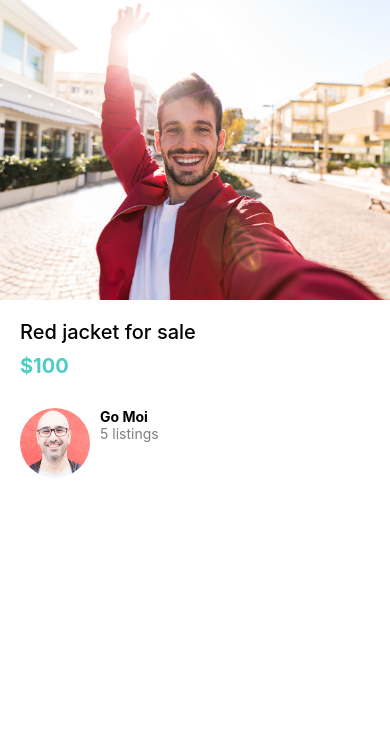
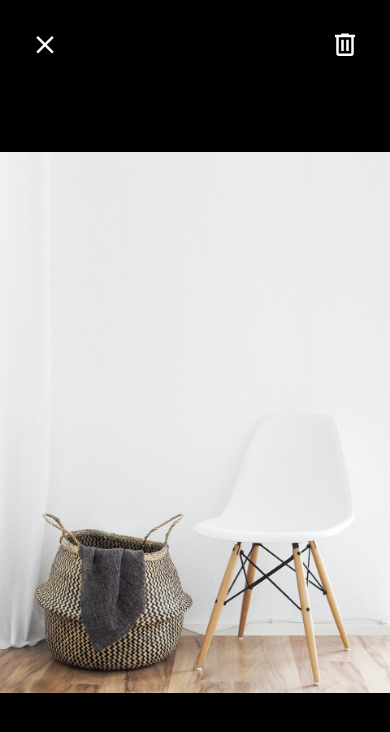
Before and after one commit to Max-256/DoneWithIt, a React Native app: screen / in a window 390 px wide. Shown: the top 732 px of the page. Built offline with nearby package versions, Linux system fonts and the light colour scheme.

Commit message:
improve the view image screen

```diff
--- a/App.js
+++ b/App.js
@@ -3,7 +3,8 @@ import Card from "./app/components/Card";
 import WelcomeScreen from "./app/screens/WelcomeScreen";
 import { View, Text } from "react-native";
 import ListingDetailsScreen from "./app/screens/ListingDetailsScreen";
+import ViewImageScreen from "./app/screens/ViewImageScreen";
 
 export default function App() {
-  return <ListingDetailsScreen />;
+  return <ViewImageScreen />;
 }
--- a/app/screens/ViewImageScreen.js
+++ b/app/screens/ViewImageScreen.js
@@ -1,13 +1,24 @@
 import React from "react";
 import { Image, StyleSheet, View } from "react-native";
+import { MaterialCommunityIcons } from "@expo/vector-icons";
 
 import colors from "../config/colors";
 
 function ViewImageScreen(props) {
   return (
     <View style={styles.container}>
-      <View style={styles.closeIcon}></View>
-      <View style={styles.deleteIcon}></View>
+      <MaterialCommunityIcons
+        size={30}
+        name="close"
+        color="white"
+        style={styles.closeIcon}
+      />
+      <MaterialCommunityIcons
+        size={30}
+        name="trash-can-outline"
+        color="white"
+        style={styles.deleteIcon}
+      />
 
       <Image style={styles.img} source={require("../assets/chair.jpg")} />
     </View>
@@ -16,12 +27,9 @@ function ViewImageScreen(props) {
 
 const styles = StyleSheet.create({
   closeIcon: {
-    width: 40,
-    height: 40,
-    backgroundColor: colors.primary,
     position: "absolute",
-    top: 20,
-    left: 20,
+    top: 30,
+    left: 30,
   },
   container: {
     backgroundColor: colors.black,
@@ -33,12 +41,9 @@ const styles = StyleSheet.create({
     height: "100%",
   },
   deleteIcon: {
-    width: 40,
-    height: 40,
-    backgroundColor: colors.secondary,
     position: "absolute",
-    top: 20,
-    right: 20,
+    top: 30,
+    right: 30,
   },
 });
 
```
